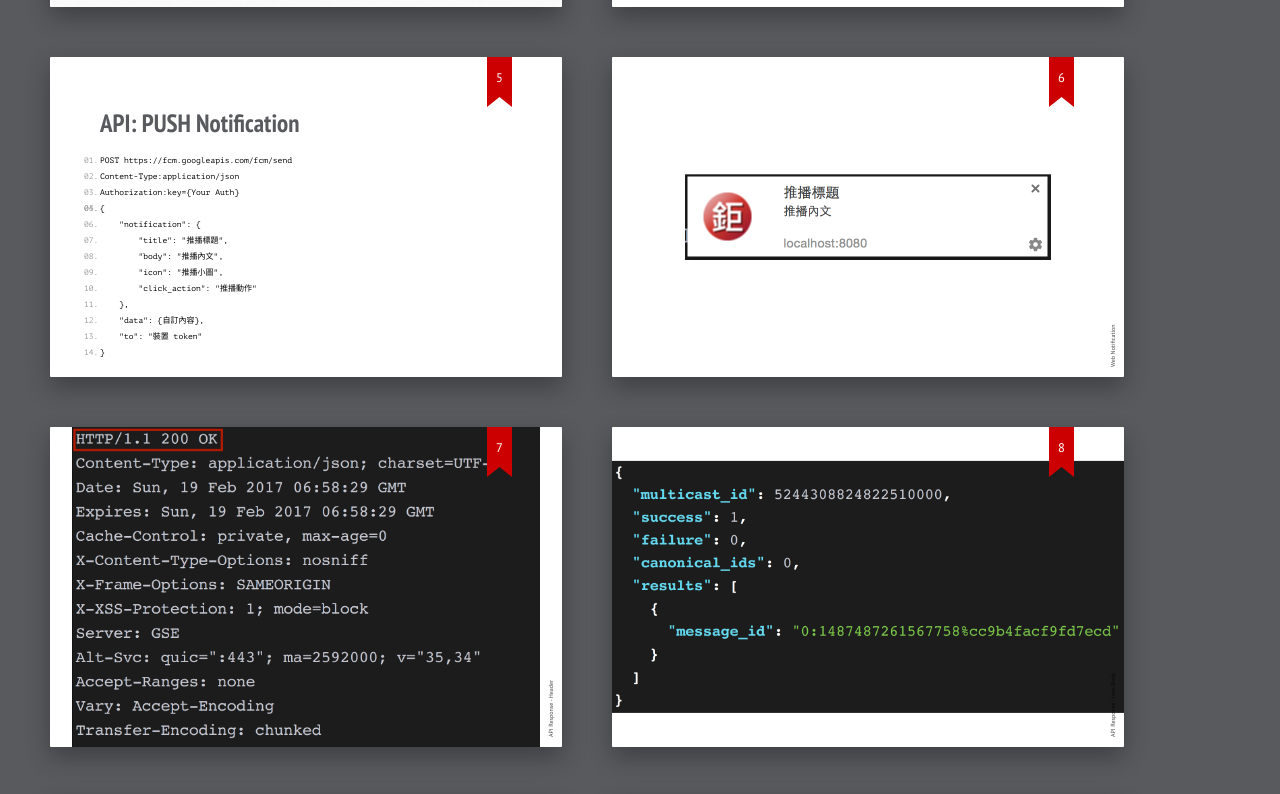
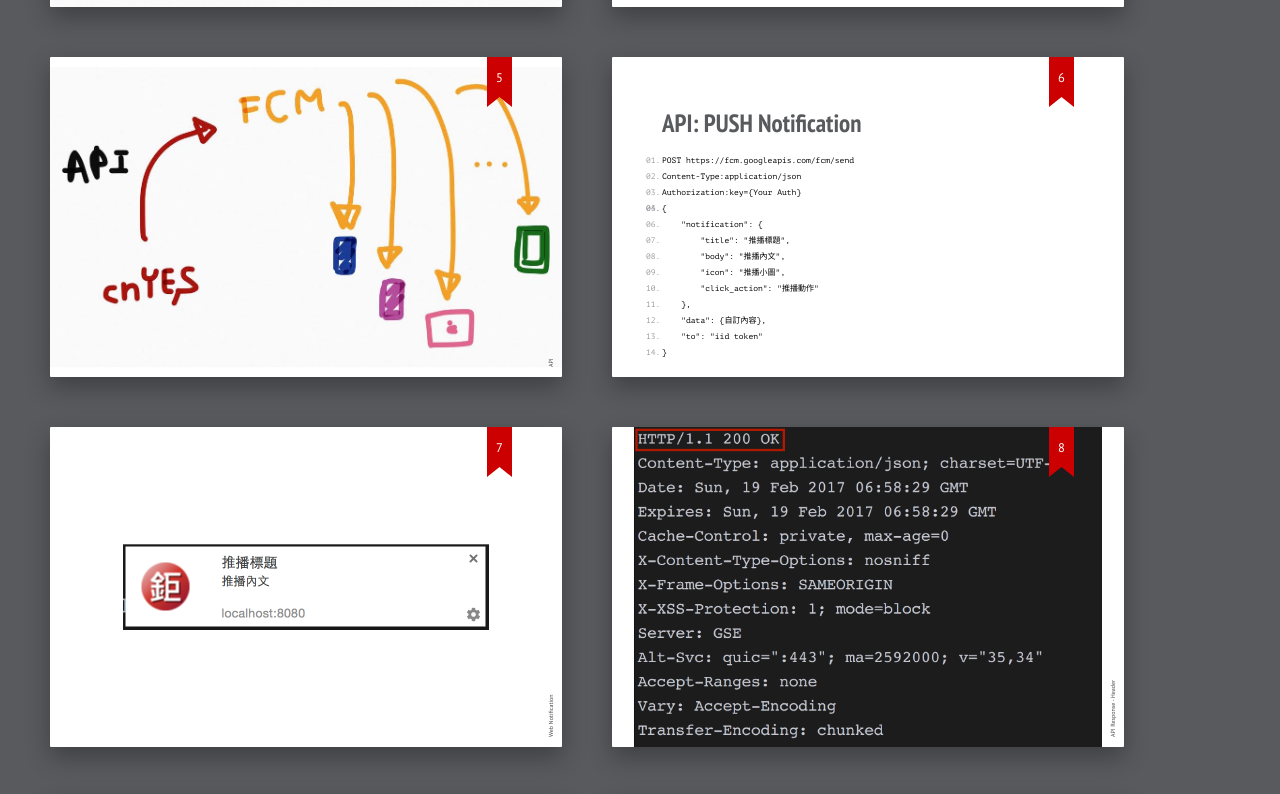
Before and after one commit to CaraWang/2017-talk-firebase-messaging, a plain HTML site: page index.html in a window 1280 px wide. Shown: the part 857-1651 px from the top of the page. Drawn offline with Linux system fonts and the light colour scheme.

Commit message:
Update 2017-02-19T10:31:53.769Z

```diff
--- a/index.html
+++ b/index.html
@@ -91,6 +91,14 @@
 		</style>
 	</section>
 	<section class="slide">
+		<figure>
+		    <img class="cover" src="./pictures/api.jpg">
+		    <figcaption class="black">
+		        API
+		    </figcaption>
+		</figure>
+	</section>
+	<section class="slide">
 		<h2>API: PUSH Notification</h2>
 		<pre>
 			<code>POST https://fcm.googleapis.com/fcm/send</code>
@@ -105,7 +113,7 @@
 			<code>        "click_action": "推播動作"</code>
 			<code>    },</code>
 			<code>    "data": {自訂內容},</code>
-			<code>    "to": "裝置 token"</code>
+			<code>    "to": "iid token"</code>
 			<code>}</code>
 		</pre>
 		<style>
```
Also changed, not shown: pictures/api.jpg (added), 1 other file.
